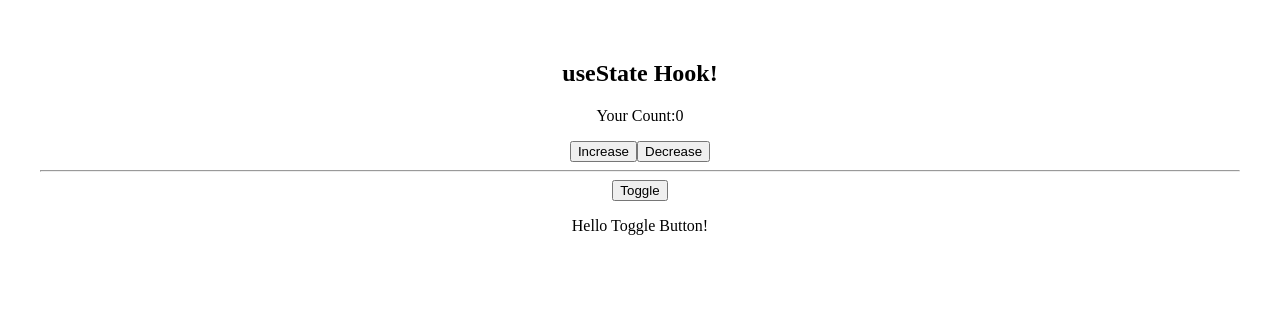
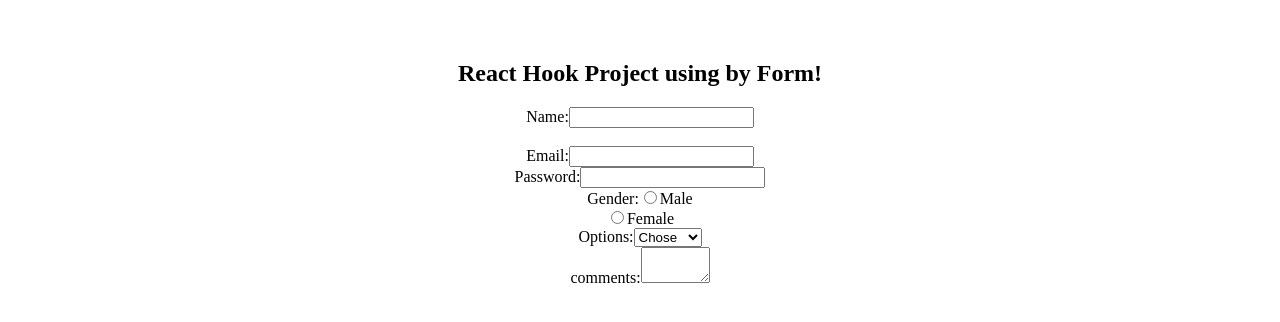
Before and after one commit to arafat-fullstackdev/Masynctech-Coding-School, a React (Vite) app: page / in a window 1280 px wide. Shown: the top 322 px of the page. Built offline with nearby package versions, Linux system fonts and the light colour scheme.

Commit message:
Hook project

```diff
--- a/src/App.jsx
+++ b/src/App.jsx
@@ -5,6 +5,9 @@ import Donation from './components/Donation/donation'
 import Page from './components/PageLayout/Page'
 import PageHub from './components/PageLayout/PageHub'
 import UseStateHook from './components/Hooks/useStateHook'
+import ThemSwitcher from './components/Hooks/ThemSwitcher'
+import Form from './components/Hooks/Form'
+import HookProject from './components/Hooks/HookProject'
 
 function App() {
 
@@ -13,7 +16,10 @@ function App() {
       <div>
        {/* <Donation/> */}
        {/* <PageHub/> */}
-       <UseStateHook/>
+       {/* <UseStateHook/>
+       <ThemSwitcher/> */}
+       {/* <Form/> */}
+       <HookProject/>
       </div>
 
     </>
--- /dev/null
+++ b/src/components/Hooks/Form.jsx
@@ -0,0 +1,28 @@
+import React, { useState } from 'react'
+
+function Form() {
+    const [name,setName] = useState("");
+
+
+    function handleSubmit(e){
+       // console.log(e)
+       //? Stop page Refreshing
+       e.preventDefault();
+       console.log(e);
+    }
+  return (
+    <div>
+        <section>
+            <h2>React JS Form</h2>'
+            <h3>You are typing: {name}</h3>
+           <form onSubmit={handleSubmit}>
+             <label htmlFor="">Name</label>
+            <input onChange={(e)=> setName(e.target.value)} value={name} type="text" />
+            <button>Submit</button>
+            </form>
+        </section>
+    </div>
+  )
+}
+
+export default Form
--- /dev/null
+++ b/src/components/Hooks/HookProject.jsx
@@ -0,0 +1,81 @@
+import React, { useState } from 'react'
+
+function HookProject() {
+ const [name, setName] = useState("");
+ const [email, setEmail] = useState("");
+ const [password, setPassword] = useState("");
+ const [gender, setGender] = useState("");
+
+ //Event Handelers
+ const handleChangename = (e)=>{
+    e.value.target(name)
+ }
+  const handleChangeEmail = (e)=>{
+    e.value.target(email)
+ }
+
+ //? Stop Refreshing page
+  const  eventHandle=(e)=>{
+  e.preventDefault(e);
+  };
+
+
+  return (
+    <form action="">
+        <h2>React Hook Project using by Form!</h2>
+     <div>
+      <label>
+        Name:
+        <input type="name" />
+      </label>
+     </div>
+     <br/>
+     <div>
+      <label>
+        Email:
+        <input type="email" />
+      </label>
+     </div>
+     <div>
+      <label>
+        Password:
+        <input type="password" />
+      </label>
+     </div>
+     <div>
+      <label>
+        Gender:
+        <input type="radio" />
+        Male
+
+      </label>
+      </div>
+      <div>
+        <label>
+             <input type="radio" />
+        Female
+        </label>
+      </div>
+
+     <div>
+      <label>
+        Options:
+        <select name="" id="">
+            <option value="">Chose</option>
+        <option value="">Apple</option>
+        <option value="">Banana</option>
+        </select>
+      </label>
+     </div>
+     <div>
+        comments:
+        <textarea cols={6}></textarea>
+     </div>
+
+
+    </form>
+
+  )
+}
+
+export default HookProject;
```
